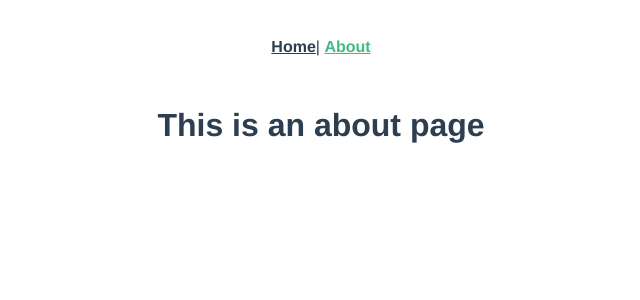
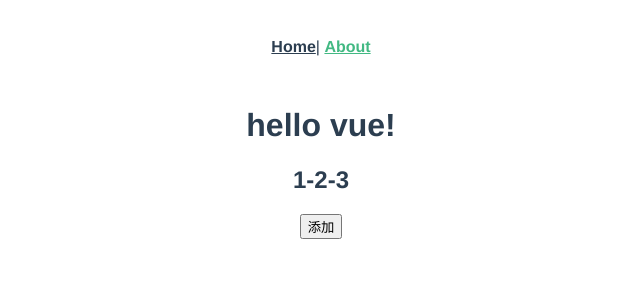
Before and after one commit to zBorwen/webpack-start, a Vue app: page /about in a window 1280 px wide. Shown: the top 300 px of the page, without its empty margins (319-959 px from the left). Built offline with nearby package versions, Linux system fonts and the light colour scheme.

Commit message:
修改store,router

```diff
--- a/src/main.js
+++ b/src/main.js
@@ -5,8 +5,6 @@ import store from './store'
 
 Vue.config.productionTip = false
 
-console.log(process.env)
-
 new Vue({
   router,
   store,
--- a/src/store.js
+++ /dev/null
@@ -1,16 +0,0 @@
-import Vue from 'vue'
-import Vuex from 'vuex'
-
-Vue.use(Vuex)
-
-export default new Vuex.Store({
-  state: {
-
-  },
-  mutations: {
-
-  },
-  actions: {
-
-  }
-})
--- /dev/null
+++ b/src/store/actions.js
@@ -0,0 +1,7 @@
+export default {
+  setCount({
+    commit
+  }, item) {
+    commit('addCount', item)
+  }
+}
--- /dev/null
+++ b/src/store/index.js
@@ -0,0 +1,23 @@
+import Vue from 'vue'
+import Vuex from 'vuex'
+import actions from './actions'
+import mutations from './mutations'
+import moduleA from './modules/moduleA'
+
+Vue.use(Vuex)
+
+export default new Vuex.Store({
+  state: {
+    count: [1, 2, 3]
+  },
+  modules: {
+    moduleA
+  },
+  mutations,
+  actions,
+  getters: {
+    getCount(state) {
+      return state.count.join('-')
+    }
+  }
+})
--- /dev/null
+++ b/src/store/modules/moduleA.js
@@ -0,0 +1,24 @@
+const moduleA = {
+  state: {
+    msg: 'hello vue'
+  },
+  mutations: {
+    edit(state, txt) {
+      state.txt += txt
+    }
+  },
+  actions: {
+    setMsg({
+      commit
+    }) {
+      commit('edit', 'world')
+    }
+  },
+  getters: {
+    getMsg(state) {
+      return state.msg + '!'
+    }
+  }
+}
+
+export default moduleA
--- /dev/null
+++ b/src/store/mutations.js
@@ -0,0 +1,5 @@
+export default {
+  addCount(state, item) {
+    state.count.push(item)
+  }
+}
--- a/src/views/About.vue
+++ b/src/views/About.vue
@@ -1,5 +1,28 @@
 <template>
   <div class="about">
-    <h1>This is an about page</h1>
+    <h1>{{getMsg}}</h1>
+    <h2>{{getCount}}</h2>
+    <button @click="addCount">添加</button>
   </div>
 </template>
+
+<script>
+import { mapGetters, mapActions } from 'vuex'
+
+export default {
+  data() {
+    return {
+      num: 4
+    }
+  },
+  computed: {
+    ...mapGetters(['getMsg', 'getCount'])
+  },
+  methods: {
+    addCount() {
+      this.setCount(this.num++)
+    },
+    ...mapActions(['setMsg', 'setCount'])
+  }
+}
+</script>
```
Also changed, not shown: src/router.js (+2 -7 lines), 1 other file (tests, documents, lock files or other folders).
